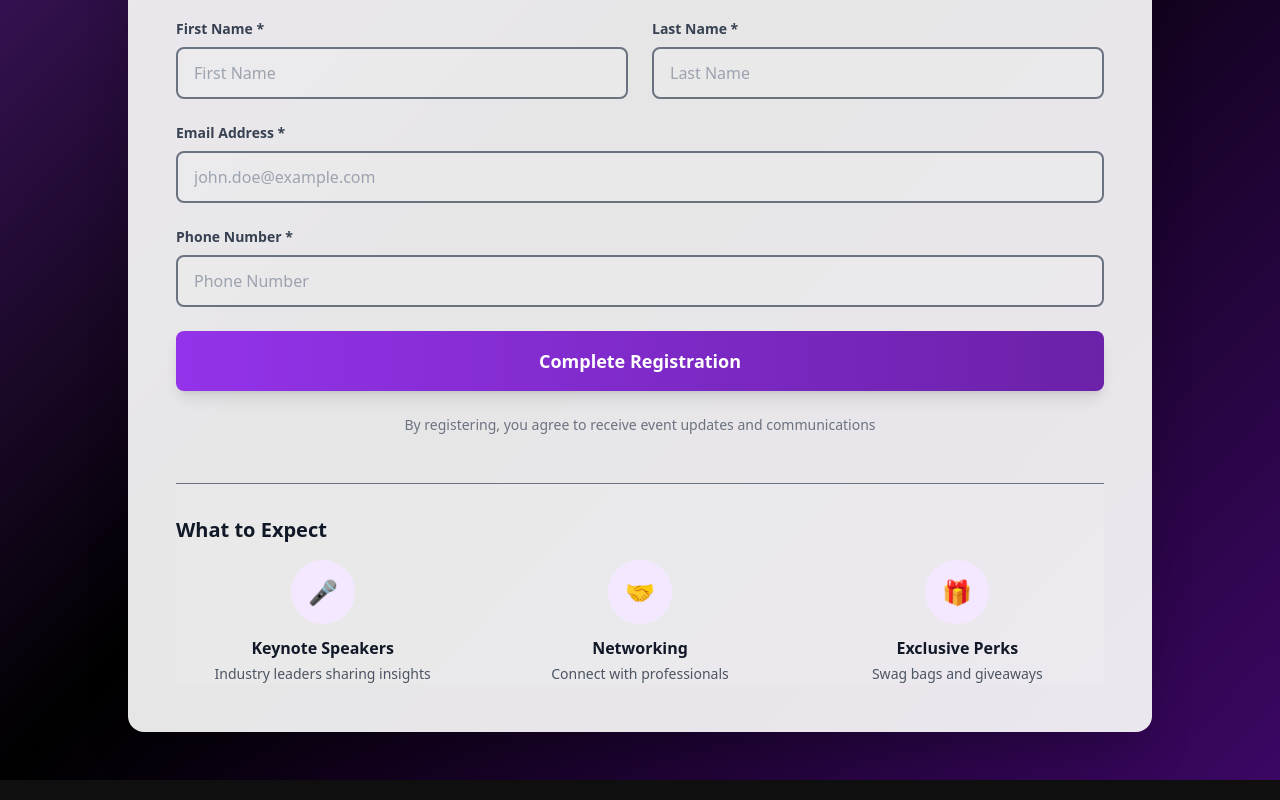
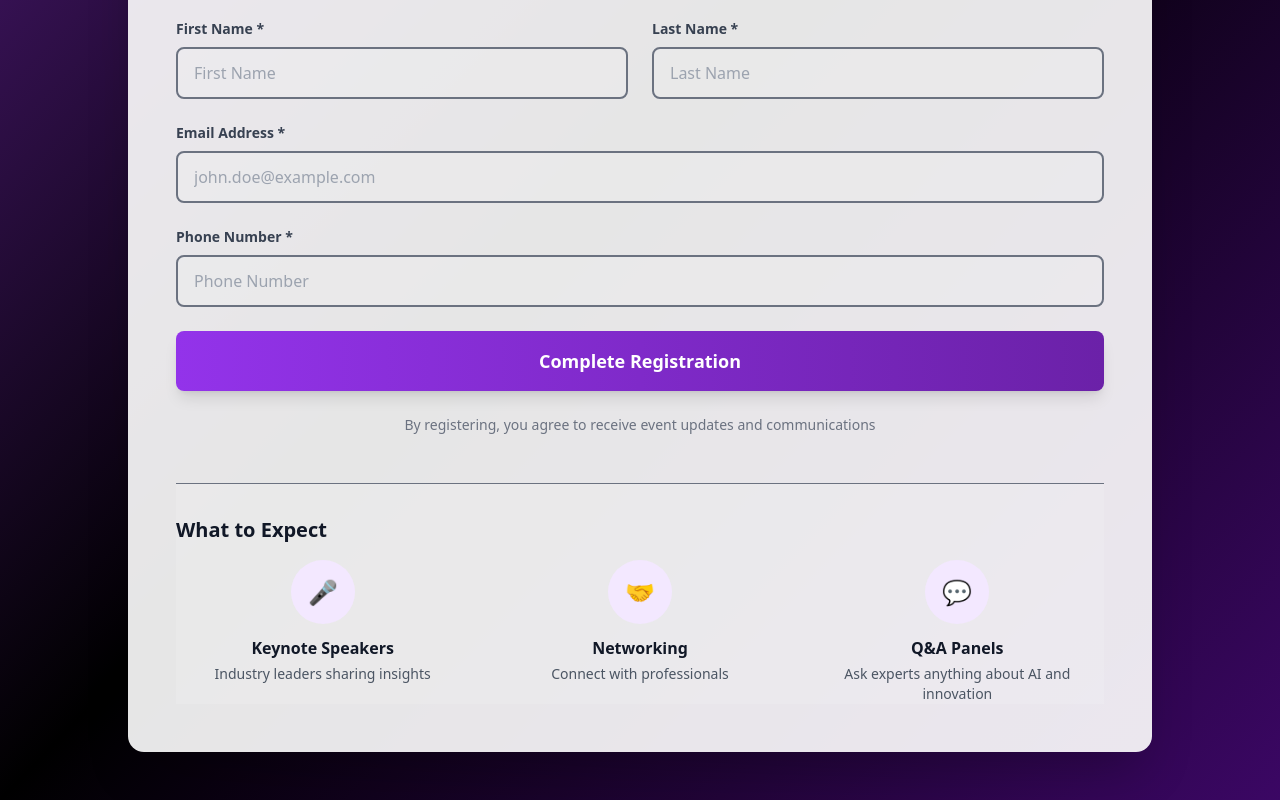
Before and after one commit to mohamedTounsi/mtc-website, a Next.js app: page /eventform in a window 1280 px wide. Shown: the part 522-1322 px from the top of the page. Built offline with nearby package versions, Linux system fonts and the light colour scheme; a web font is replaced by a local one.

Commit message:
Minor Update / Removed Giveaway from event form

```diff
--- a/src/app/eventform/page.jsx
+++ b/src/app/eventform/page.jsx
@@ -221,13 +221,13 @@ export default function EventFormPage() {
                 </div>
                 <div className="text-center">
                   <div className="w-16 h-16 bg-purple-100 rounded-full flex items-center justify-center mx-auto mb-3">
-                    <span className="text-2xl">🎁</span>
+                    <span className="text-2xl">💬</span>
                   </div>
                   <h4 className="font-semibold text-gray-900 mb-1">
-                    Exclusive Perks
+                    Q&A Panels
                   </h4>
                   <p className="text-sm text-gray-600">
-                    Swag bags and giveaways
+                    Ask experts anything about AI and innovation
                   </p>
                 </div>
               </div>
```
